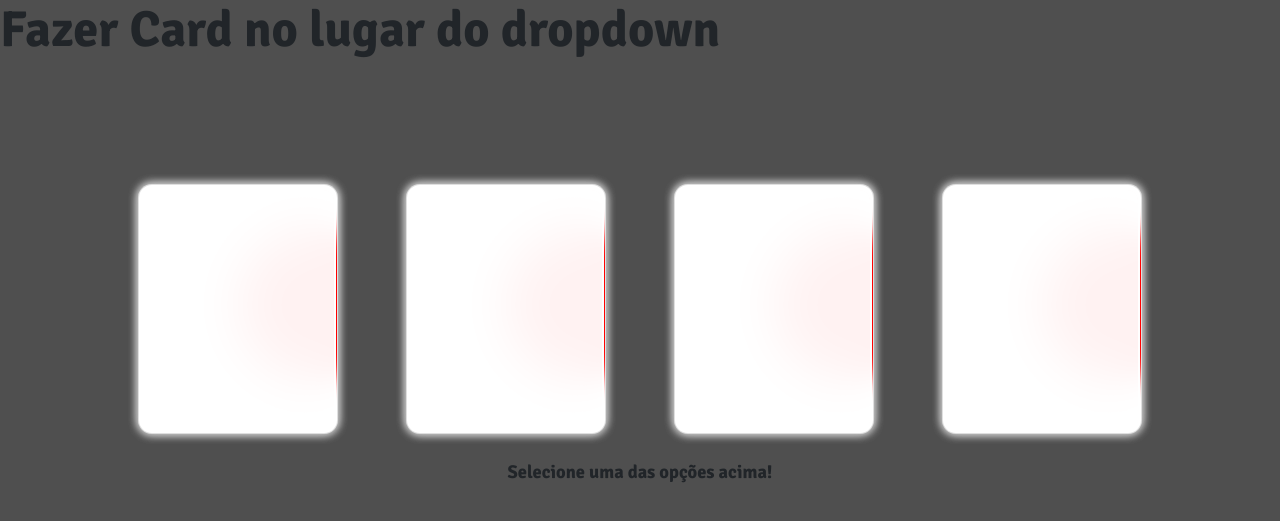
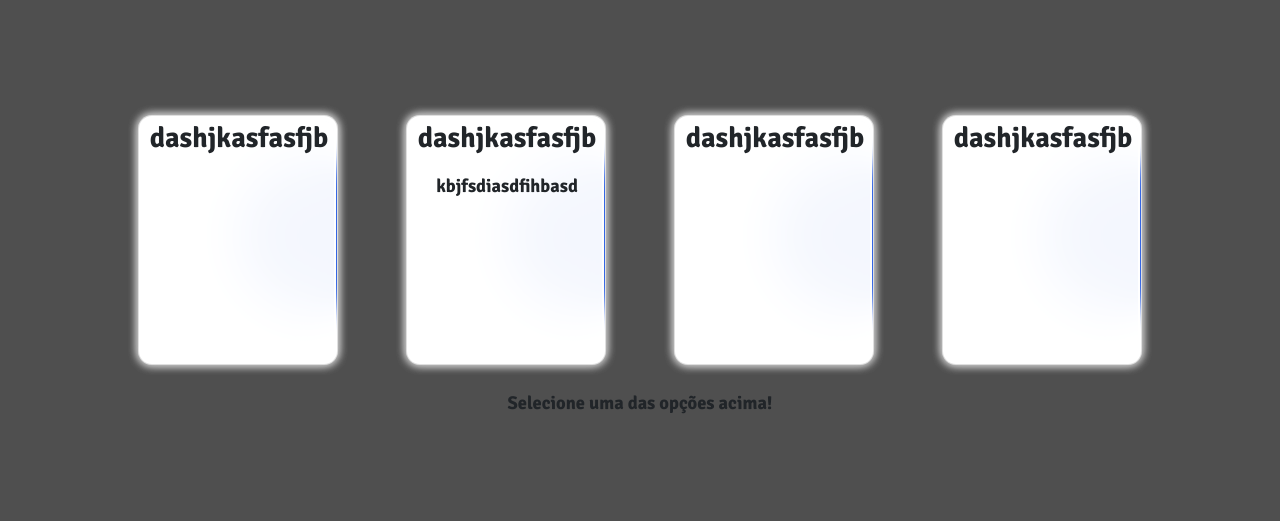
Before and after one commit to Navarro45/ExpCriativpjbl02, a Flask app: page /home in a window 1280 px wide. Shown: the part 56-577 px from the top of the page. Run offline with Flask 3, Linux system fonts and the light colour scheme; some libraries are stand-ins or nearby versions.

Commit message:
Update 04

```diff
--- a/ExpCriativpjbl02-main/pjbl2/static/css/cards.css
+++ b/ExpCriativpjbl02-main/pjbl2/static/css/cards.css
@@ -25,6 +25,7 @@
     border-radius: 10px;
     overflow: hidden;
     outline: 2px solid white;
+    text-align: center;
 }
 
 .blob {
@@ -35,7 +36,7 @@
     width: 150px;
     height: 150px;
     border-radius: 50%;
-    background-color: #ff0000;
+    background-color: #3365E3;
     opacity: 1;
     filter: blur(12px);
     animation: blob-bounce 5s infinite ease;
--- a/ExpCriativpjbl02-main/pjbl2/templates/baseadm.html
+++ b/ExpCriativpjbl02-main/pjbl2/templates/baseadm.html
@@ -4,7 +4,8 @@
 		{% block title %}<title>Minha Casa</title>{% endblock %}
 		<link rel="stylesheet" href="https://cdn.jsdelivr.net/npm/bootstrap@4.0.0/dist/css/bootstrap.min.css"
 			integrity="sha384-Gn5384xqQ1aoWXA+058RXPxPg6fy4IWvTNh0E263XmFcJlSAwiGgFAW/dAiS6JXm" crossorigin="anonymous">
-		<link rel="stylesheet" href="static/css/style.css" />
+		<link rel="stylesheet" href="static/css/home.css" />
+		<link rel="stylesheet" href="static/css/cards.css"/>
 	</head>
 	<nav class="navbar navbar-expand-lg navbar-dark bg-dark">
 		<a class="navbar-brand" href="#">
--- a/ExpCriativpjbl02-main/pjbl2/templates/home.html
+++ b/ExpCriativpjbl02-main/pjbl2/templates/home.html
@@ -6,24 +6,32 @@
 
         {% extends "base.html" %}
         {% block content %}
-        <h2>Fazer Card no lugar do dropdown</h2>
 
         <div class="vertical-center">
             <div class="container">
                 <div class="card">
-                    <div class="bg"></div>
+                    <div class="bg">
+                        <h4>dashjkasfasfjb</h4>
+                    </div>
                     <div class="blob"></div>
                 </div>
                 <div class="card">
-                    <div class="bg"></div>
+                    <div class="bg">
+                        <h4>dashjkasfasfjb</h4>
+                        <p>kbjfsdiasdfihbasd</p>
+                    </div>
                     <div class="blob"></div>
                 </div>
                 <div class="card">
-                    <div class="bg"></div>
+                    <div class="bg">
+                        <h4>dashjkasfasfjb</h4>
+                    </div>
                     <div class="blob"></div>
                 </div>
                 <div class="card">
-                    <div class="bg"></div>
+                    <div class="bg">
+                        <h4>dashjkasfasfjb</h4>
+                    </div>
                     <div class="blob"></div>
                 </div>
 
```
Also changed, not shown: ExpCriativpjbl02-main/pjbl2/templates/adm_home.html (+49 -0 lines).
